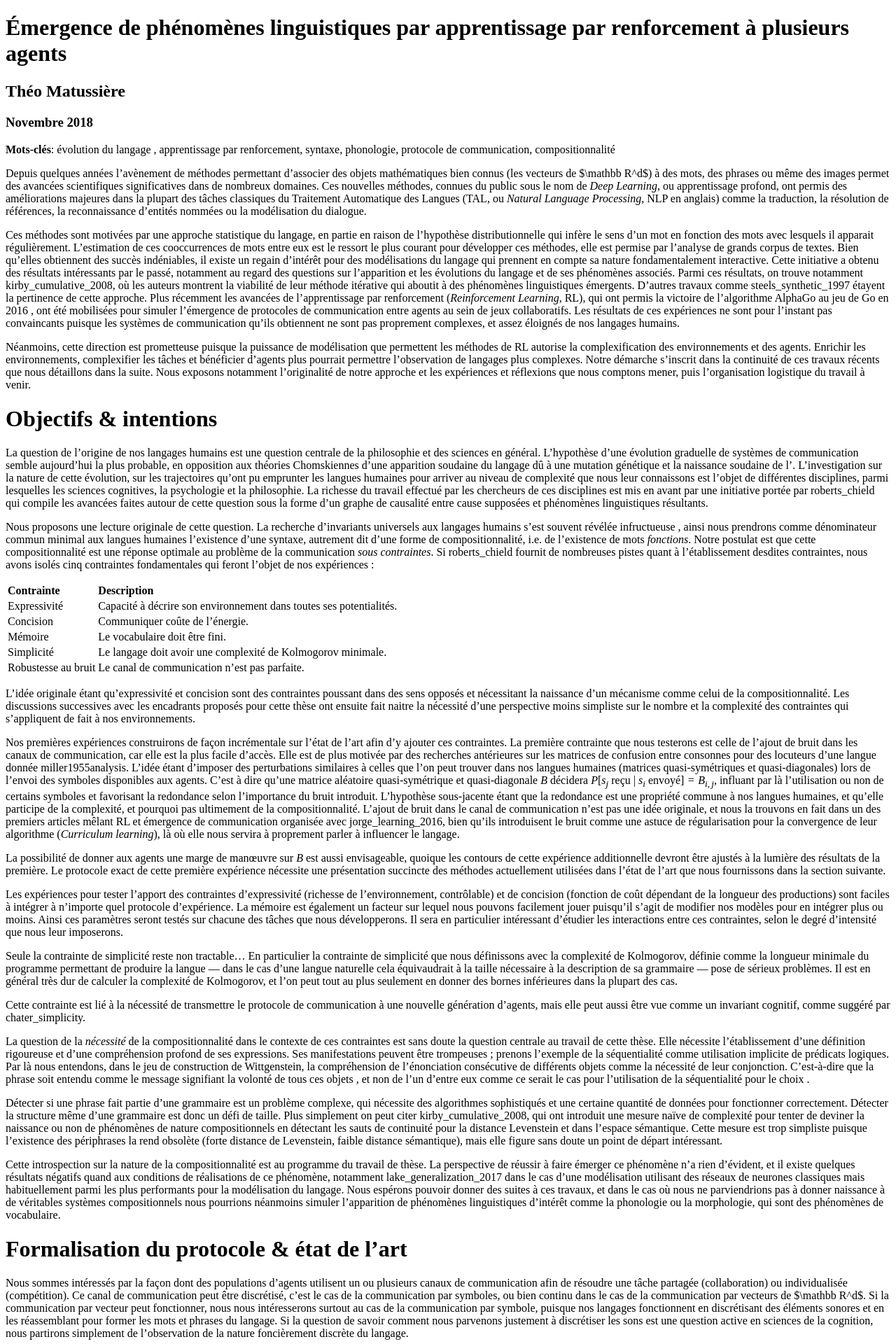
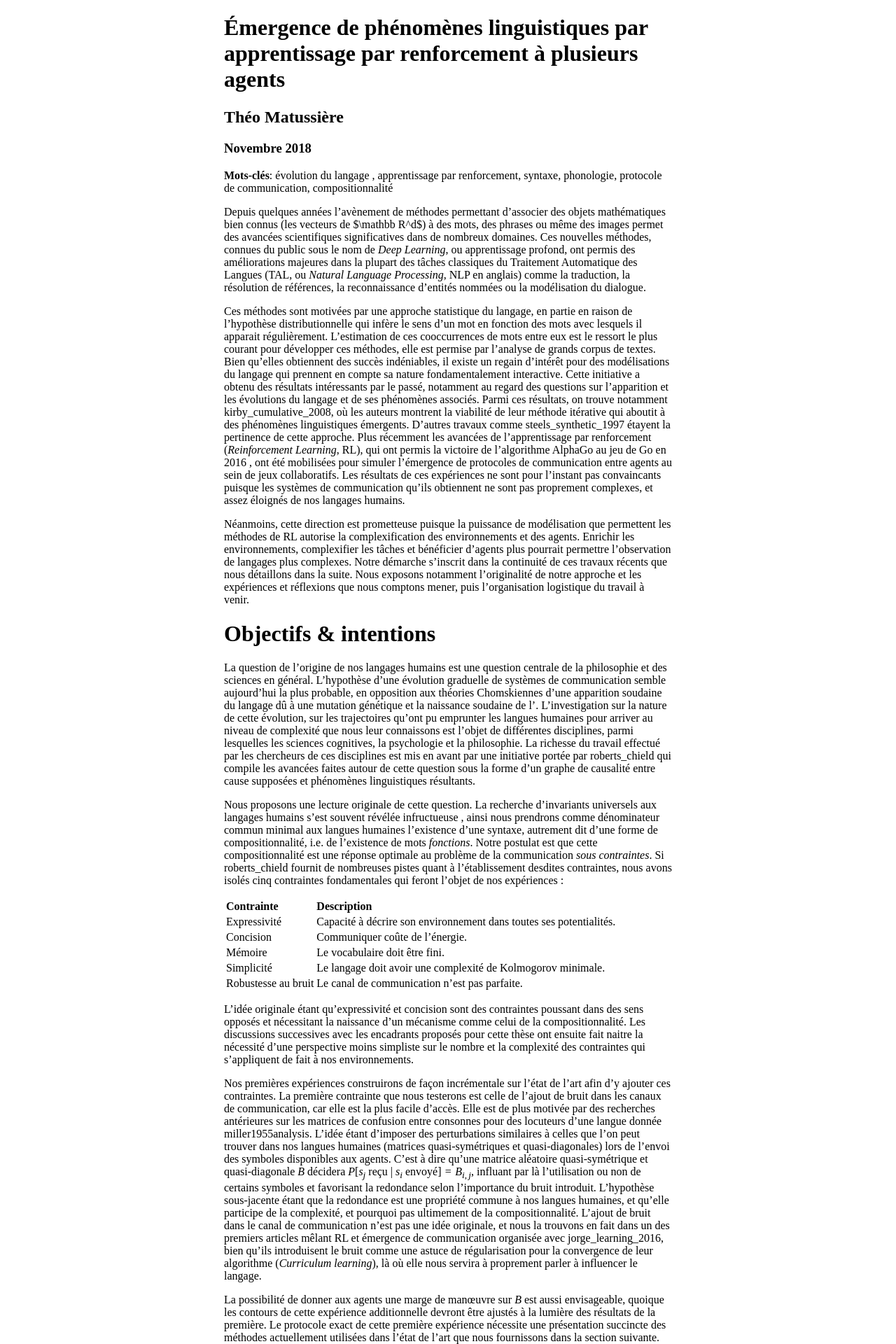
Before and after one commit to theo-m/theo-m.github.io, a Jekyll site: the page files/lang-emerg/main-fr.html, which Jekyll copies as it is, in a window 1280 px wide. Shown: the top 1920 px of the page at 70% size. Built offline with Jekyll 4.4.1, drawn with Linux system fonts in a browser that asks for light colours.

Commit message:
better layout

```diff
--- a/files/lang-emerg/main-fr.html
+++ b/files/lang-emerg/main-fr.html
@@ -8,7 +8,7 @@
   <title> Émergence de phénomènes linguistiques par apprentissage par renforcement à plusieurs agents</title>
   <style type="text/css">code{white-space: pre;}</style>
 </head>
-<body>
+<body style="max-width: 40em;margin: auto;">
 <div id="header">
 <h1 class="title"> Émergence de phénomènes linguistiques par apprentissage par renforcement à plusieurs agents</h1>
 <h2 class="author">Théo Matussière</h2>
```
